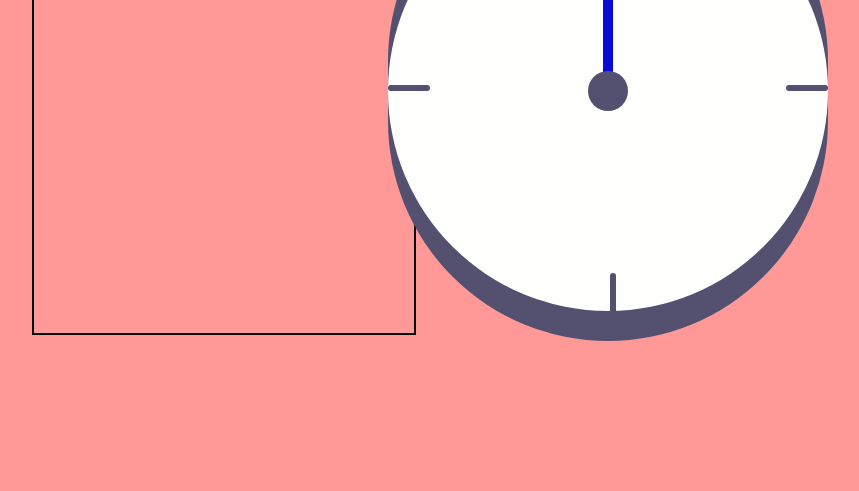
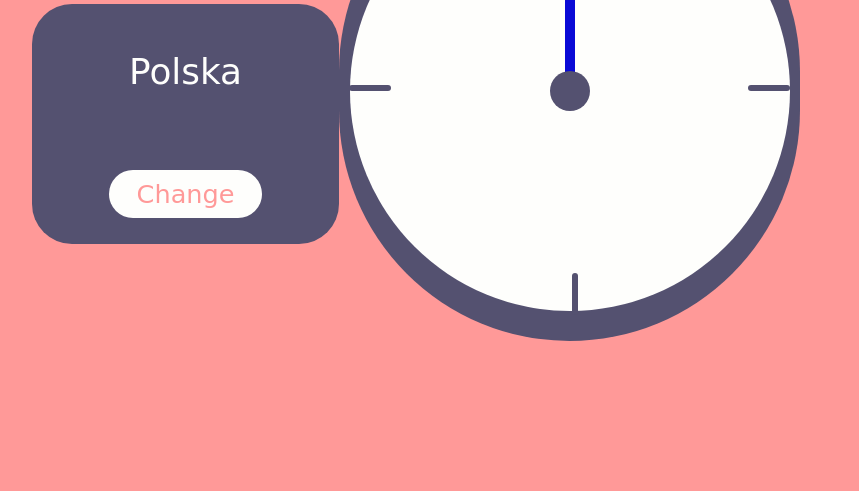
Before and after one commit to DanielSiedlecki/TraditionalClock, a plain HTML site: page index.html in a window 1280 px wide. Shown: the part 309-800 px from the top of the page, without its empty margins (224-1083 px from the left). Drawn offline with Linux system fonts and the light colour scheme; a web font is replaced by a local one.

Commit message:
stylized choose-country-panel

```diff
--- a/index.html
+++ b/index.html
@@ -1,76 +1,53 @@
 <!DOCTYPE html>
 <html lang="en">
   <head>
-    <link rel="preconnect" href="https://fonts.googleapis.com">
-    <link rel="preconnect" href="https://fonts.gstatic.com" crossorigin>
-    <link href="https://fonts.googleapis.com/css2?family=Knewave&display=swap" rel="stylesheet">
-    <link rel="stylesheet" type="text/css" href="styles.css">
-    <meta charset="UTF-8">
-    <meta http-equiv="X-UA-Compatible" content="IE=edge">
-    <meta name="viewport" content="width=device-width, initial-scale=1.0">
+    <link rel="preconnect" href="https://fonts.googleapis.com" />
+    <link rel="preconnect" href="https://fonts.gstatic.com" crossorigin />
+    <link
+      href="https://fonts.googleapis.com/css2?family=Knewave&display=swap"
+      rel="stylesheet"
+    />
+    <link rel="stylesheet" type="text/css" href="styles.css" />
+    <meta charset="UTF-8" />
+    <meta http-equiv="X-UA-Compatible" content="IE=edge" />
+    <meta name="viewport" content="width=device-width, initial-scale=1.0" />
     <title>TimeWorldApp</title>
   </head>
   <body>
+    <div class="container">
+      <div class="time-box">
+        <div class="choose-country-panel">
+          <span class="title"><a>Choose Country</a></span>
 
-<div class="container">
-
-    <div class="time-box ">
-        <div class="choose-country-panel border">
-
-
-
+          <span class="choose-window">
+            <span class="choose"
+              ><select name="languages" id="lang">
+                <option value=" Polska">Polska</option>
+                <option value="Niemcy">Niemcy</option>
+                <option value="Anglia">Anglia</option>
+              </select></span
+            >
+            <button>Change</button>
+          </span>
         </div>
 
-        <div class="clock-panel ">
-
+        <div class="clock-panel">
           <div class="circle-clock-background">
-
             <span class="clock-face">
               <span class="hands-clock-line-hour"></span>
               <span class="hands-clock-line-minute"></span>
               <span class="small-circle"></span>
 
-                    <span class="lines-hours ">
-
-
+              <span class="lines-hours">
                 <span></span>
                 <span></span>
                 <span></span>
                 <span></span>
-
-
-
               </span>
             </span>
-
-
-
           </div>
-
-
-
         </div>
-
-
-
-
-
-
-
-
-
-
       </div>
-
-
-
-
     </div>
-
-
-
-
-
-
   </body>
 </html>
--- a/styles.css
+++ b/styles.css
@@ -6,6 +6,8 @@
     margin: 0;
     padding: 0;
     background-color: var(--primary-color);
+    font-family: var(--global-font);
+    font-size: 12px;
 }
 
 .border  {
@@ -36,12 +38,79 @@
     height: 100%;
     width: 60%;
     display: flex;
+    flex-direction: column;
         align-items: center;
         justify-content: center;
+        gap: 20px;
 }
 
+
+.choose-country-panel .title  a{
+    font-size: 3vmax;
+    color: var(--secondary-color-2);
+
+}
+
+.choose-country-panel .choose-window {
+    height: 50%;
+    width: 100%;
+    background-color: var(--secondary-color-1);
+    border-radius: 40px;
+    display: flex;
+    align-items: center;
+    justify-content: space-around;
+    flex-direction: column;
+    gap: 5px;
+}
+
+.choose-window .choose  {
+    width: 40%;
+    height: 35%;
+    background-color: transparent;
+
+}
+
+
+.choose-window .choose select  {
+    width: 100%;
+    height: 100%;
+    font-size: 2.8vmax;
+    color: var(--secondary-color-2);
+    background-color: transparent;
+    border: none ;
+    box-shadow: none;
+    text-align: center;
+
+}
+
+select {
+    -webkit-appearance: none;
+    -moz-appearance: none;
+}
+
+.choose-window button {
+    border-radius: 40px;
+    width: 50%;
+    height: 20%;
+    font-size: 2vmax;
+    display: flex;
+    align-items: center;
+    justify-content: center;
+    background-color: var(--secondary-color-2);
+    color: var(--primary-color);
+    box-shadow: none;
+    border: none;
+    cursor: pointer;
+
+
+
+}
+
+
+
+
 .clock-panel {
-    width: 50%;
+    width: 60%;
     height: 100%;
     display: flex;
         align-items: center;
@@ -53,6 +122,8 @@
     display: flex;
     align-items: center;
     justify-content: center;
+    max-width: 550px;
+    max-height: 500px;
     width: 500px;
     height: 500px;
     background-color: var(--secondary-color-1);
@@ -63,8 +134,11 @@
 .circle-clock-background .clock-face{
 
     background-color: var(--secondary-color-2);
-    width: 440px;
-    height: 440px;
+
+    width: 100%;
+    height: 100%;
+    max-width: 440px;
+        max-height: 440px;
     border-radius: 440px;
     position: relative;
     display: flex;
@@ -90,7 +164,8 @@
     height: 150px;
     border-radius: 40px;
     position: absolute;
-    transform: translateY(-45%);
+    transform-origin: bottom center;
+    transform: translateY(-45%) rotate(0deg);
 }
 .hands-clock-line-minute {
 
@@ -99,6 +174,7 @@
     width: 10px;
     height: 100px;
     border-radius: 40px;
+    transform-origin: bottom center;
     position: absolute;
     transform: translateY(-45%);
 }
```
Lines whose indentation alone changed are shown as unchanged.
